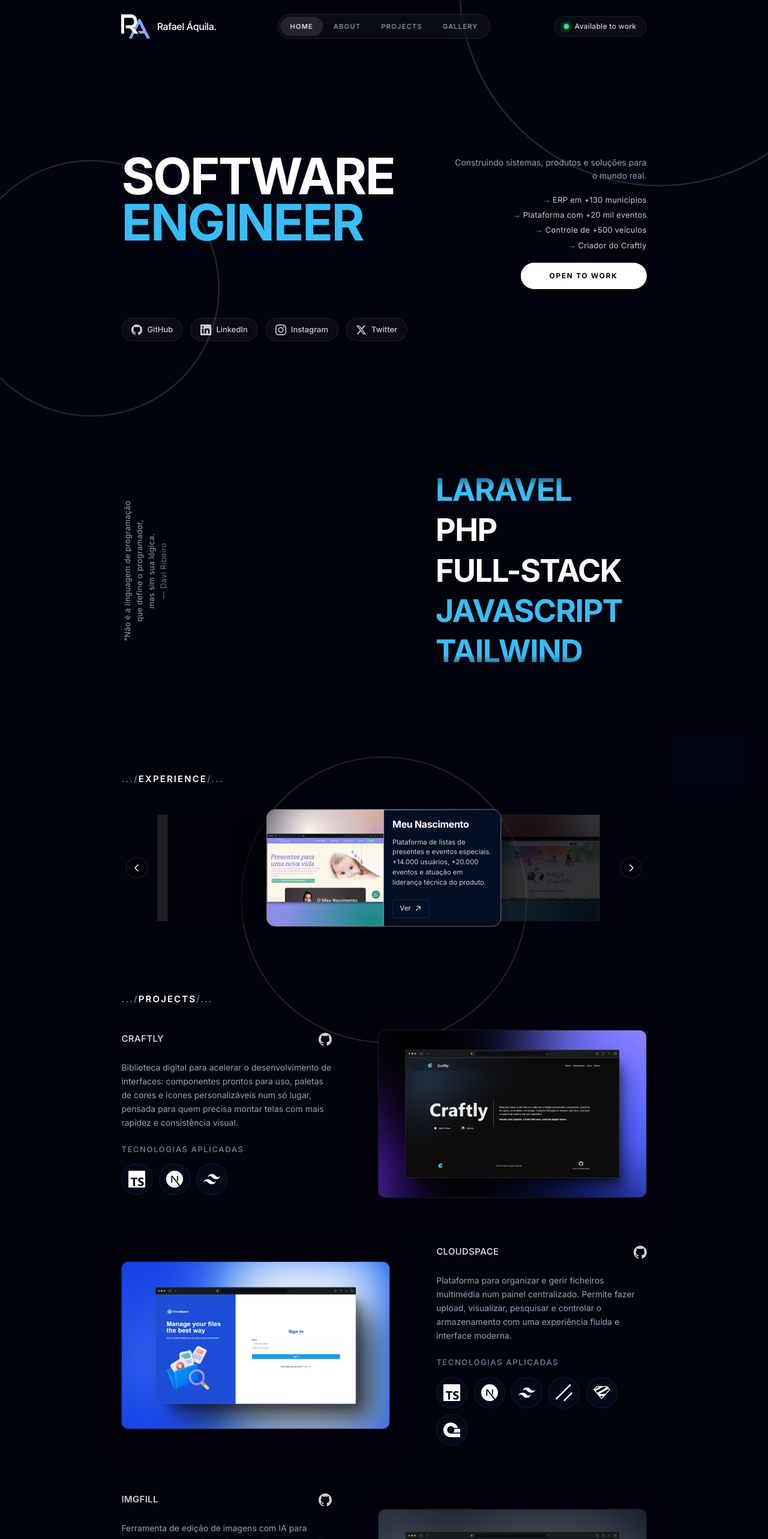
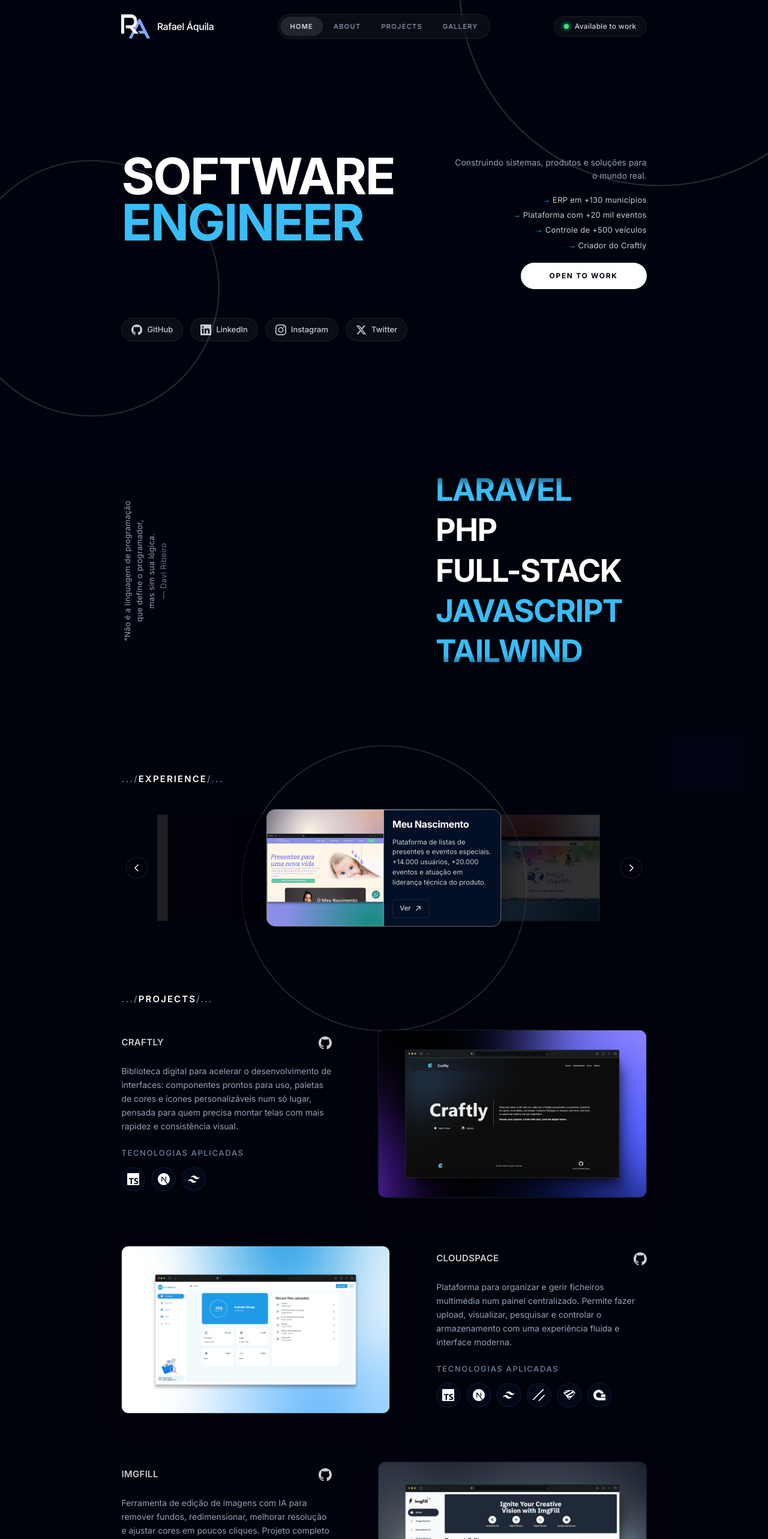
Before and after one commit to rafael-bit/portfolio, a Next.js app: page / in a window 1280 px wide. Shown: the top 2566 px of the page at 60% size. Built offline with nearby package versions, Linux system fonts and the light colour scheme; grey boxes are pictures that could not be loaded.

Commit message:
feat: enhance global styles and update content for improved user experience and clarity

```diff
--- a/app/globals.css
+++ b/app/globals.css
@@ -215,6 +215,11 @@
     gap: 1.5rem;
     width: min(18rem, calc(100% - var(--pad-x) * 2));
     padding: 1.25rem;
+    border-radius: var(--radius-xl);
+    background: var(--pill-bg);
+    border: 1px solid var(--pill-line);
+    backdrop-filter: blur(12px);
+    -webkit-backdrop-filter: blur(12px);
     opacity: 0;
     visibility: hidden;
     transform: translateY(-0.5rem) scale(0.98);
@@ -1429,8 +1434,8 @@
     display: inline-flex;
     align-items: center;
     justify-content: center;
-    width: 3.25rem;
-    height: 3.25rem;
+    width: 2.5rem;
+    height: 2.5rem;
     border-radius: 50%;
     background: var(--bg-raised);
     border: 1px solid var(--line-soft);
@@ -1439,8 +1444,8 @@
   }
 
   .projects__skill svg {
-    width: 1.75rem;
-    height: 1.75rem;
+    width: 1.25rem;
+    height: 1.25rem;
     flex-shrink: 0;
   }
 
--- a/components/about/content.ts
+++ b/components/about/content.ts
@@ -6,11 +6,11 @@
 
 export const about = {
   lead: [
-    'Desenvolvedor Full Stack com experiência na construção de sistemas para os segmentos de educação, eventos e logística.',
-    'Ao longo da carreira participei do desenvolvimento de ERP educacional utilizado por mais de 130 municípios, plataformas com mais de 20 mil eventos e sistemas de monitoramento de mais de 500 veículos.',
+    'Software Engineer com mais de 4 anos de experiência na construção de aplicações web, atuando desde a criação de interfaces até o desenvolvimento de APIs, regras de negócio e bancos de dados. Trabalho principalmente com TypeScript, React, Next.js, Node.js, PHP e Laravel, sempre com foco em performance, arquitetura e qualidade de software.',
+    'Ao longo da minha trajetória participei do desenvolvimento de sistemas para os segmentos de educação, eventos e logística. Entre os projetos em que atuei estão um ERP educacional utilizado por mais de 130 municípios, uma plataforma de eventos e listas de presentes com milhares de usuários ativos e sistemas internos voltados para gestão operacional e monitoramento de frotas. Também sou criador do Craftly, plataforma desenvolvida para acelerar a construção de interfaces através de componentes reutilizáveis e ferramentas para desenvolvedores.',
   ],
   highlight:
-    'Atuo no desenvolvimento de aplicações de ponta a ponta, da interface às regras de negócio, com foco em performance, arquitetura e evolução contínua de produtos digitais.',
+    'Entre os principais resultados da minha carreira estão a participação na evolução de uma plataforma com mais de 14 mil usuários e 20 mil eventos criados, o desenvolvimento de soluções utilizadas por mais de 130 municípios e a construção de sistemas de monitoramento e controle operacional para uma frota com mais de 500 veículos.',
   portrait: {
     src: '/about/portrait.jpg',
     alt: 'Rafael Áquila — Software Engineer',
--- a/components/contact/content.ts
+++ b/components/contact/content.ts
@@ -1,5 +1,4 @@
 export const contact = {
-  heading: 'Se você chegou até aqui, entre em Contato',
   cv: {
     label: 'Download CV',
     href: '/resume.pdf',
@@ -21,7 +20,6 @@
       label: 'LinkedIn',
     },
   ],
-  copyright: 'Todos os direitos reservados, 2026.',
 } as const;
 
 export type ContactLinkId = (typeof contact.links)[number]['id'];
--- a/components/contact/index.tsx
+++ b/components/contact/index.tsx
@@ -13,10 +13,6 @@
         <div className="rail__body contact__body">
           <div className="contact__main">
             <Availability />
-
-            <h2 id="contact-heading" className="contact__heading">
-              {contact.heading}
-            </h2>
 
             <div className="contact__actions">
               <a
@@ -49,7 +45,6 @@
 
           <footer className="contact__bar">
             <Brand />
-            <p className="contact__copy">{contact.copyright}</p>
           </footer>
         </div>
       </div>
--- a/components/header/brand.tsx
+++ b/components/header/brand.tsx
@@ -17,7 +17,7 @@
         priority
       />
       <span className="text-sm font-medium tracking-tight text-foreground md:text-base">
-        Rafael Áquila.
+        Rafael Áquila
       </span>
     </Link>
   );
--- a/components/header/menu.tsx
+++ b/components/header/menu.tsx
@@ -52,7 +52,7 @@
         aria-modal="true"
         aria-label="Menu"
         aria-hidden={!open}
-        className={cn('menu__panel pill', open && 'menu__panel--open')}
+        className={cn('menu__panel', open && 'menu__panel--open')}
       >
         <nav aria-label="Menu mobile">
           <NavLinks layout="column" onNavigate={() => setOpen(false)} />
--- a/components/projects/item.tsx
+++ b/components/projects/item.tsx
@@ -38,7 +38,7 @@
             {project.skills.map((skill) => (
               <li key={skill.label}>
                 <span className="projects__skill" title={skill.label}>
-                  <TechIcon id={skill.icon} size={28} />
+                  <TechIcon id={skill.icon} size={20} />
                 </span>
               </li>
             ))}
```
Also changed, not shown: public/projects/cloud.png.
